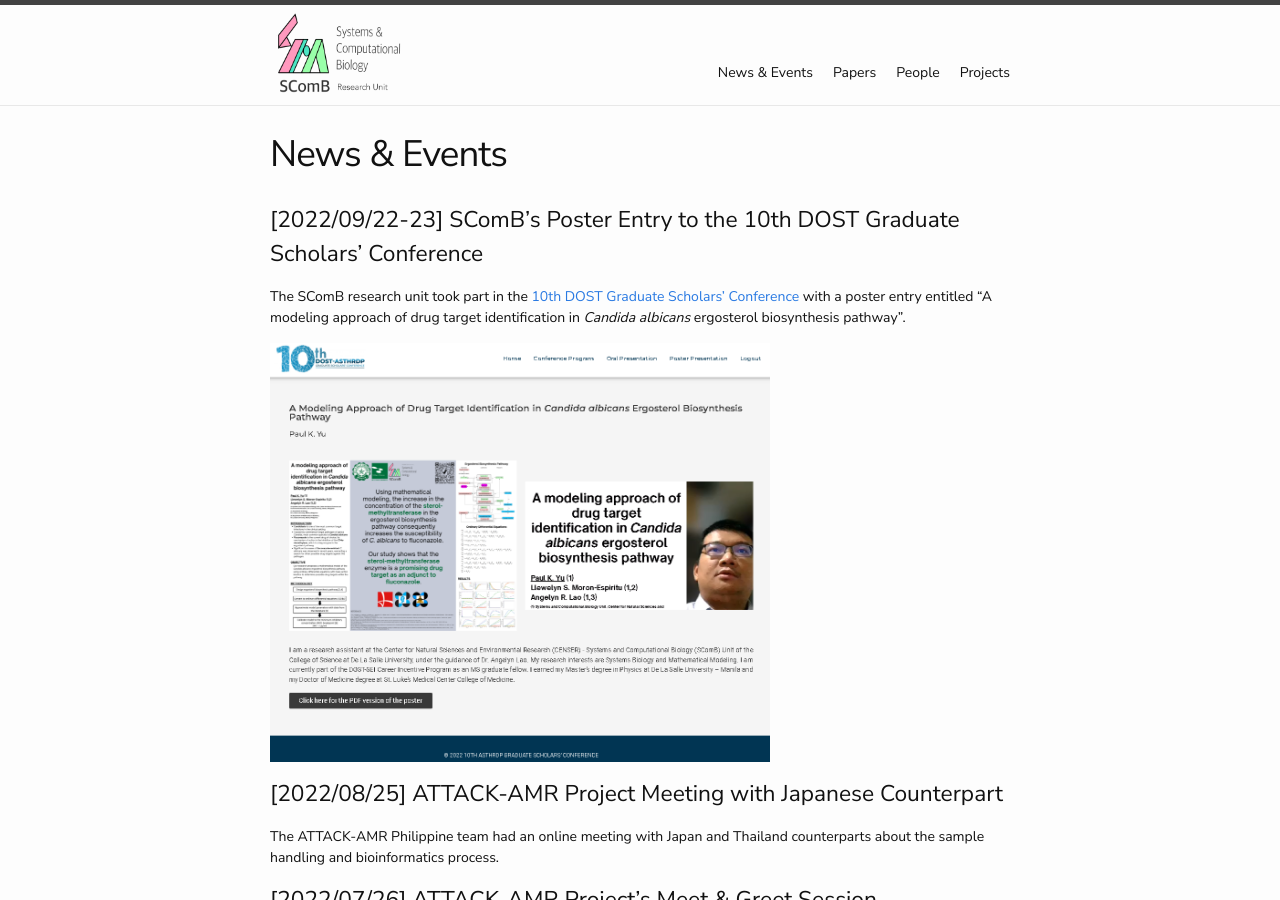
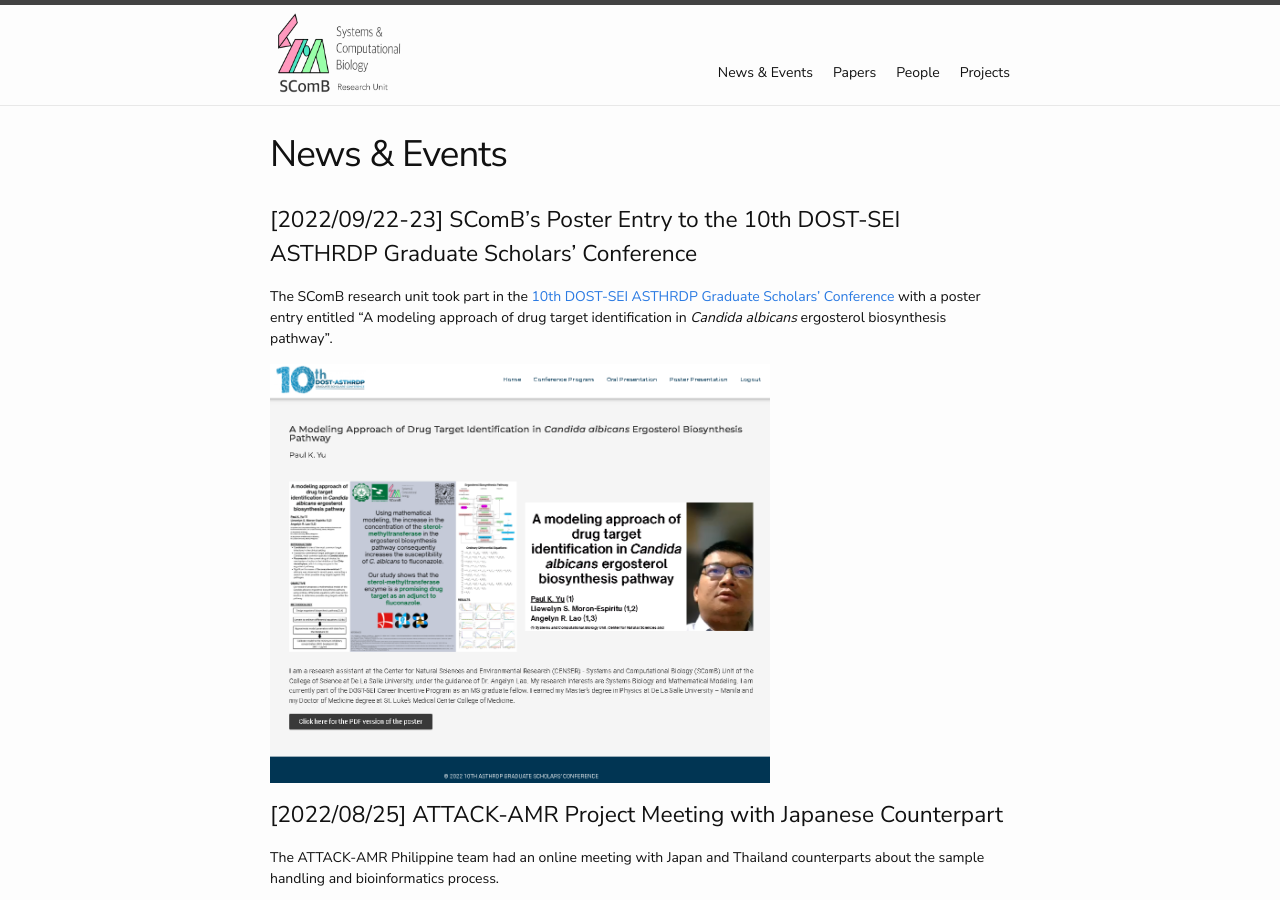
Before and after one commit to dlsu-scomb/dlsu-scomb.github.io, a Jekyll site: the page built from events.md, in a window 1280 px wide and 900 px high. Built offline with Jekyll 4.4.1, drawn with Linux system fonts in a browser that asks for light colours; nearby versions of some CDN libraries; a style sheet for code colours, icons or effects is not loaded.

Commit message:
Update events.md

```diff
--- a/events.md
+++ b/events.md
@@ -4,9 +4,9 @@ title: News & Events
 permalink: /events/
 ---
 <a id="dost"><a/>
-### [2022/09/22-23] SComB's Poster Entry to the 10th DOST Graduate Scholars' Conference
+### [2022/09/22-23] SComB's Poster Entry to the 10th DOST-SEI ASTHRDP Graduate Scholars' Conference
 
-The SComB research unit took part in the [10th DOST Graduate Scholars' Conference](https://asthrdpconference2022.science.upd.edu.ph/) with a poster entry entitled "A modeling approach of drug target identification in *Candida albicans* ergosterol biosynthesis pathway".
+The SComB research unit took part in the [10th DOST-SEI ASTHRDP Graduate Scholars' Conference](https://asthrdpconference2022.science.upd.edu.ph/) with a poster entry entitled "A modeling approach of drug target identification in *Candida albicans* ergosterol biosynthesis pathway".
 
 <img src='/assets/dost.png' width='500' />
 
```
